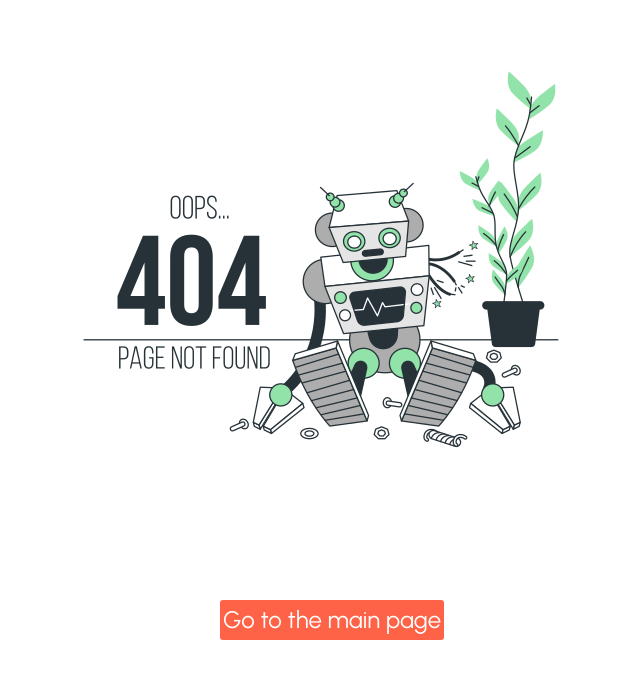
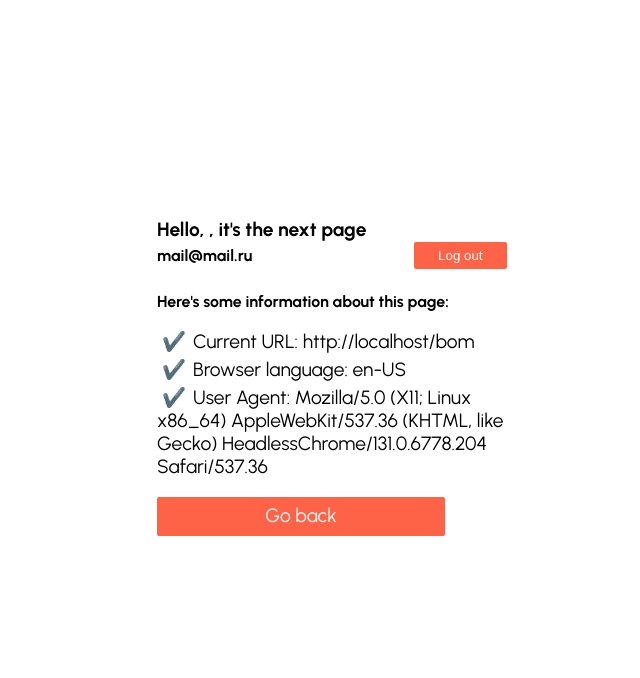
Before and after one commit to bybbsy/Frontend-internship, a Vue app in the folder vue-app/: page /bom in a window 1280 px wide. Shown: the top 678 px of the page, without its empty margins (308-948 px from the left). Built offline with nearby package versions, Linux system fonts and the light colour scheme.

Commit message:
bugs fix

```diff
--- a/vue-app/src/components/BomModal.vue
+++ b/vue-app/src/components/BomModal.vue
@@ -1,15 +1,15 @@
 <template>
   <div>
         <div class="row__current-url">
-            <p>Current URL: <a href="#" class="current-url__value">Nope:c</a></p>
-            <p><a href="next-page.html" class="current-url__next">Click here to achieve forward link! 🚀🚀🚀</a></p>
+            <p>Current URL: <router-link :to="{ name: 'home' }" class="current-url__value">{{ currentUrl }}</router-link></p>
+            <p><router-link :to="{ name: 'bom' }" class="current-url__next">Click here to achieve forward link! 🚀🚀🚀</router-link></p>
         </div>
         <div class="row__manage-history">
-            <div class="manage-back">
+            <div class="manage-back" @click="goBack">
                 <i class="fas fa-backward"></i>
                 <div class="hint">Go to the previous page</div>
             </div>
-            <div class="manage-forward">
+            <div class="manage-forward" @click="goForward">
                 <i class="fas fa-forward"></i>
                 <div class="hint">Go the the next page</div>
             </div>
@@ -22,6 +22,22 @@ export default {
     name: 'bom-modal',
     props: {
         modalData: Object
+    },
+    data: function() {
+        return {
+            currentUrl: null
+        }
+    },
+    created: function() {
+        this.currentUrl = location.href
+    },
+    methods: {
+        goForward: function() {
+            this.$router.go(1)
+        },
+        goBack: function() {
+            this.$router.go(-1)
+        }
     }
 }
 </script>
--- a/vue-app/src/layouts/MainLayout.vue
+++ b/vue-app/src/layouts/MainLayout.vue
@@ -5,7 +5,7 @@
         <Footer />
         <div class="modal" :class="{ 'hidden': !modalData.showModal }" @click="outerClickHandler ">
             <div class="pop-up__list">
-                <ModalPopup :onSignUp="onSignUpHandler" v-if="onSignUp.message" />
+                <ModalPopup :onSignUp="onSignUp" v-if="onSignUp.message" />
             </div>
             <SignupModal :modalData="modalData" @signed-up="onSignUpHandler" class="login-block" :class="{ hidden: modalData.name !== 'login' }"/>
             <BomModal :modalData="modalData" class="modal-bom" :class="{ hidden: modalData.name !== 'bom' }"/>
--- a/vue-app/src/router/router.js
+++ b/vue-app/src/router/router.js
@@ -14,7 +14,12 @@ export default new Router({
             meta: { layout: 'main' },
             component: Home
         },
-        // { path: '/bom', name: 'bom', component: '' },
+        {
+            path: '/bom',
+            name: 'bom',
+            meta: { layout: 'empty'},
+            component: () => import('../views/NextPage.vue')
+        },
         {
             path: '/products',
             name: 'products',
--- /dev/null
+++ b/vue-app/src/views/NextPage.vue
@@ -0,0 +1,136 @@
+<template>
+    <div class="information">
+        <div class="information__title">
+            <h4>Hello, <span class="username">{{ username }}</span>, it's the next page</h4>
+        </div>
+        <form class="information__auth" v-if="username !== 'Stranger'" @submit.prevent="logOut">
+            <h5 class="information__auth-info">
+                <span class="e-mail">mail@mail.ru</span>
+                <input type="submit" class="exit-button" value="Log out">
+            </h5>
+        </form>
+        <div class="information__subtitle">
+            <h5>Here's some information about this page:</h5>
+        </div>
+        <div class="information__list">
+            <ul>
+                <li>Current URL: <span class="url-value">{{ currentUrl }}</span></li>
+                <li>Browser language: <span class="language-value">{{ language }}</span></li>
+                <li>User Agent: <span class="ua-value"> {{ UA }}</span></li>
+            </ul>
+        </div>
+        <div class="information__go-back">
+            <div class="button" @click="goBack">Go back</div>
+        </div>
+    </div>
+</template>
+
+<script>
+export default {
+    name: 'bom',
+    data: function() {
+        return {
+            username: 'Stranger',
+            currentUrl: null,
+            language: null,
+            UA: null
+        }
+    },
+    created: function() {
+        this.currentUrl = location.href;
+        this.language = navigator.language;
+        this.UA = navigator.userAgent;
+
+        this.username = localStorage.getItem('username')
+    },
+    methods: {
+        goBack: function() {
+            this.$router.go(-1)
+        },
+        logOut: function() {
+            localStorage.removeItem('username');
+            this.username = 'Stranger'
+        }
+    }
+}
+</script>
+
+<style>
+.information {
+    display: grid;
+    justify-content: center;
+    font-size: 1.2em;
+    margin: 15% 10px 0;
+    display: grid;
+    grid-template-rows: repeat(2, 50px) min-content min-content;
+    grid-template-columns: minmax(300px, 350px);
+}
+
+.information.auth {
+    grid-template-rows: repeat(3, 50px) min-content 50px;
+}
+
+
+.username {
+    color: teal;
+}
+
+.information__auth {
+}
+
+.information__auth.hidden {
+    display: none;
+}
+
+.information__auth-info {
+    display: flex;
+    justify-content: space-between;
+    align-items: center;
+}
+
+.exit-button {
+    width: 7em;
+    height: 2em;
+    background-color: tomato;
+    color: #fff;
+    border: unset;
+    cursor: pointer;
+    border-radius: 2px;
+}
+.exit-button:hover {
+    box-shadow: 0px 0px 7em 2em rgba(17, 17, 17, 0.2) inset;
+}
+.information__list {
+    align-self: start;
+}
+
+.information__list ul {
+    list-style: none;
+    padding: 0;
+}
+
+.information__list ul li {
+    margin: 5px 0;
+}
+
+.information__list ul li::before {
+    content: "✔️";
+    margin-left: 5px;
+    margin-right: 7px;
+}
+.information__go-back {
+    align-self: center;
+}
+.information__go-back .button {
+    display: block;
+    width: 15em;
+    height: 2em;
+    background-color: tomato;
+    color: #fff;
+    border: unset;
+    cursor: pointer;
+    border-radius: 2px;
+    text-align: center;
+    line-height: 2em;
+}
+</style>
```
